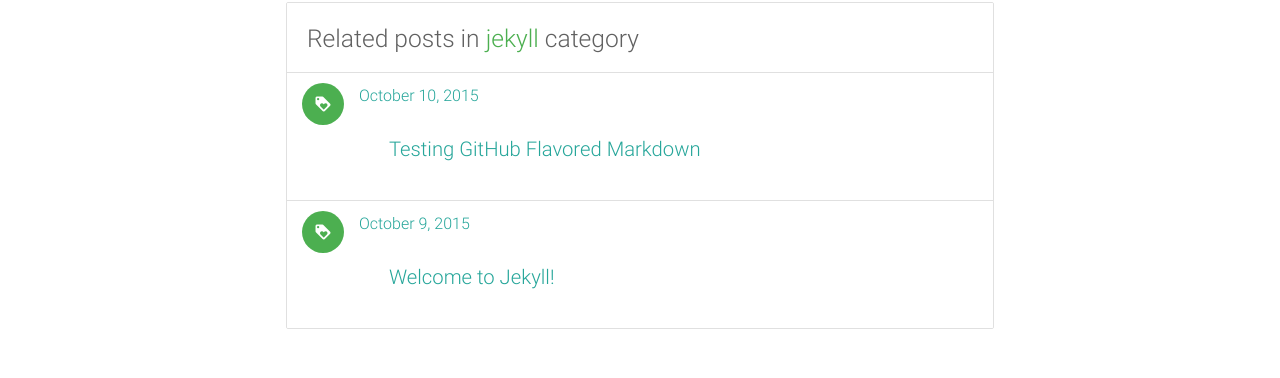
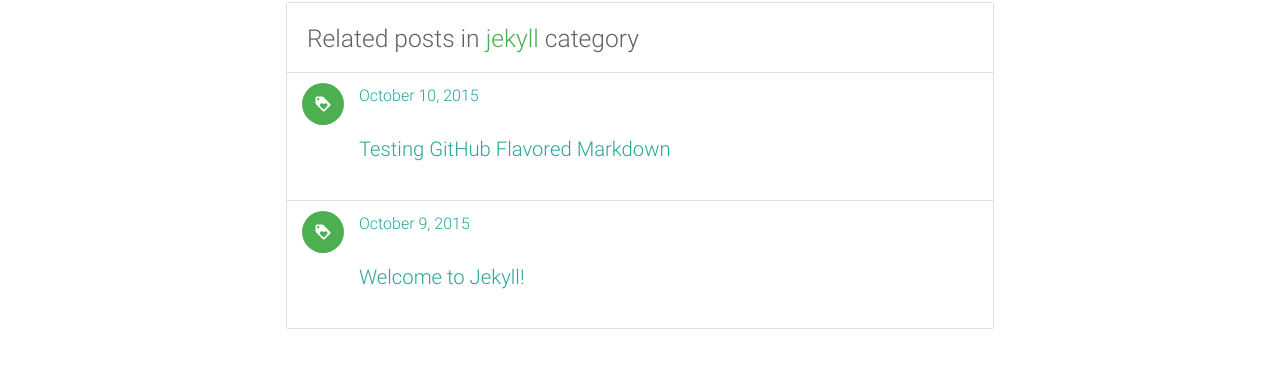
Before and after one commit to dmd-program/pipeline, a Jekyll site: the page built from _posts/2015-10-10-pain-itself.markdown, in a window 1280 px wide and 1400 px high, scrolled down 320 px. Shown: the part 796-1174 px from the top of the window. Built offline with Jekyll 4.4.1, drawn with Linux system fonts in a browser that asks for light colours; comment, search, counter and statistics services are not loaded.

Commit message:
adjusted comments layout

```diff
--- a/assets/css/app.scss
+++ b/assets/css/app.scss
@@ -156,5 +156,11 @@
 
   //crit
   .collection .collection-item.avatar p {
-    padding: 2rem;
+    padding-top: 2rem;
+    padding-bottom: 2rem;
+    padding-right: 2rem;
+    padding-left:0;
   }
+  .collection .collection-item.avatar p.reply {
+    padding-right: 0;
+  }
```
Also changed, not shown: crit.html (+4 -4 lines).
